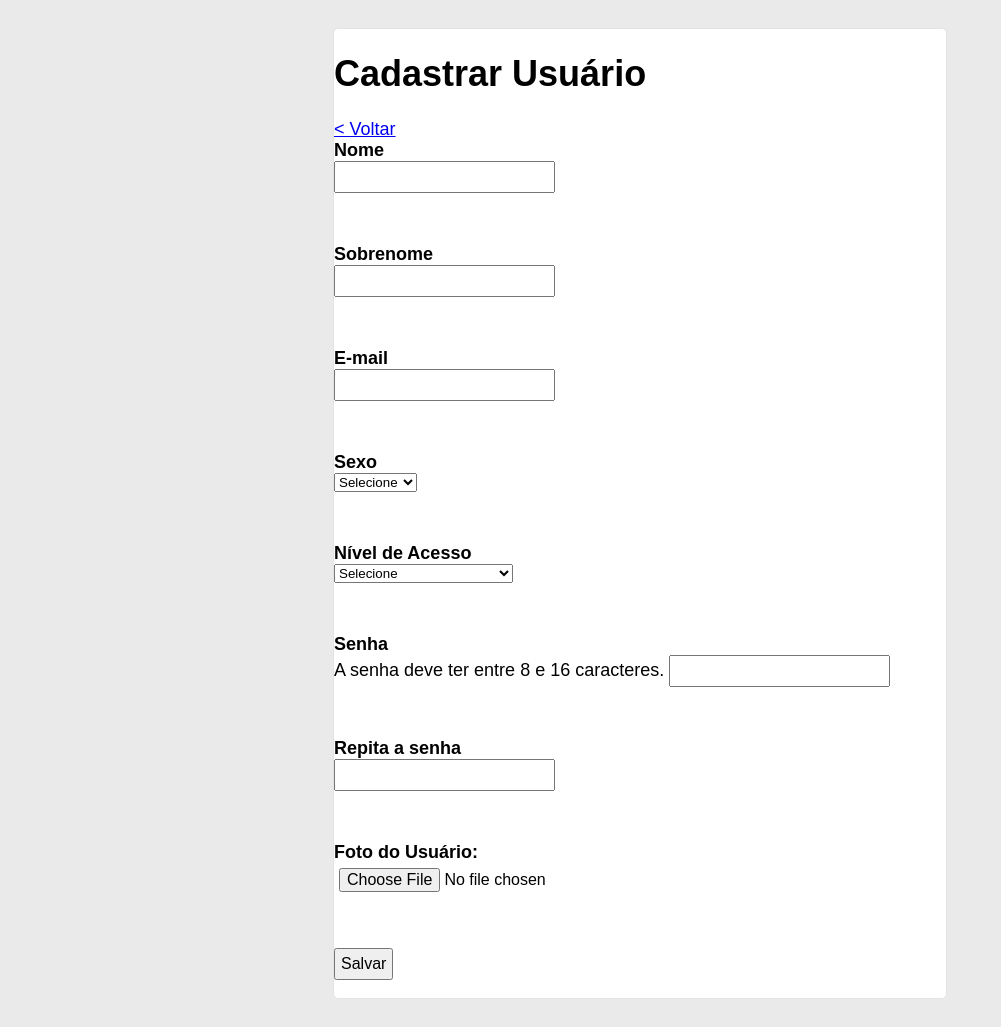
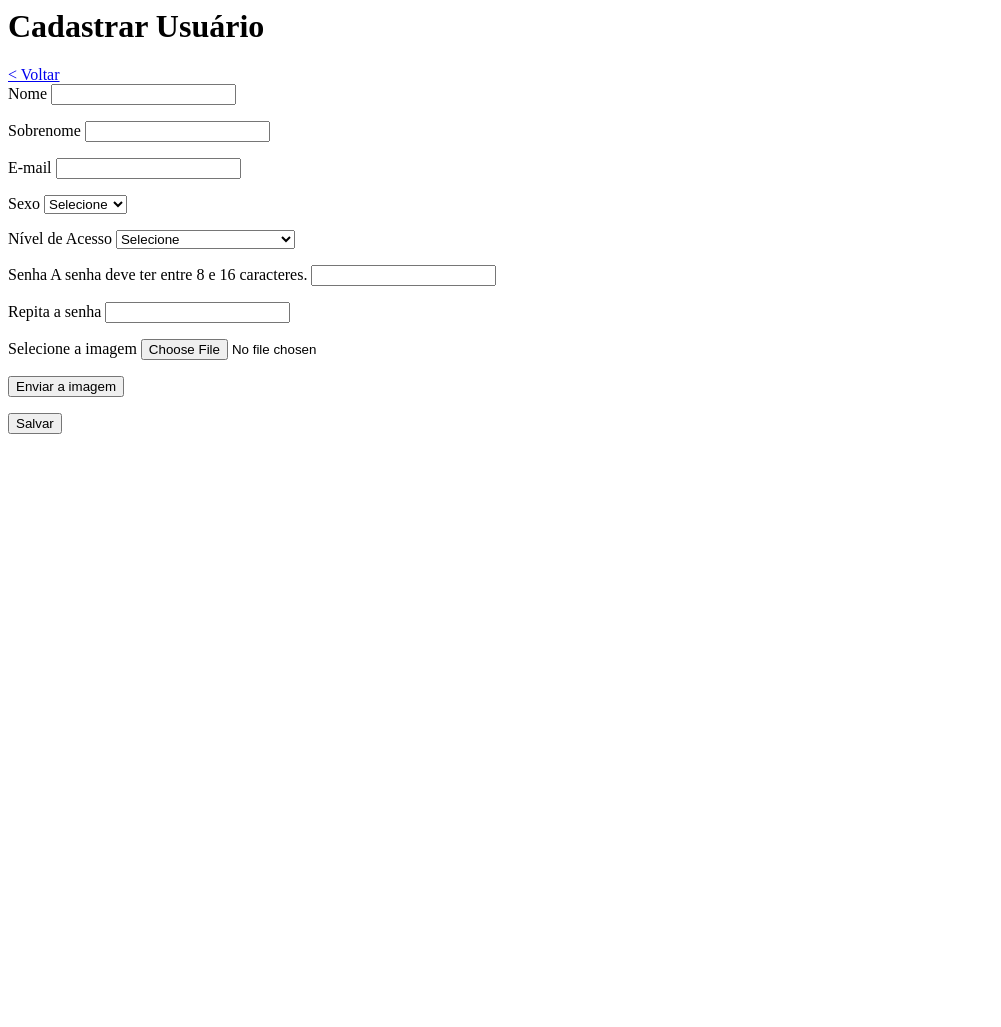
Before and after one commit to Josuebvr/APS2024-02PHP, a PHP site: page /index.php?p=cadastrar in a window 1280 px wide. Shown: the whole page, without its empty margins (0-1001 px from the left). After the commit the page ends 434 px from the top, so only its background shows below. Run offline with PHP 8.4, Linux system fonts and the light colour scheme; the visitor is signed in with stand-in values (Sample User, id 1).

Commit message:
adicionar foto na hora de registrar usuario

```diff
--- a/conteudo/cadastrar.php
+++ b/conteudo/cadastrar.php
@@ -40,22 +40,35 @@ if(isset($_POST['confirmar'])) {
     if(strcmp($_SESSION['senha'], $_SESSION['rsenha']) != 0)
         $erro[] = "As senhas não batem.";
 
+       // Processa a imagem se não houver erros
+       if (count($erro) == 0) {
+        // Verifica se o arquivo de imagem foi enviado
+        if (isset($_FILES['imagem']) && $_FILES['imagem']['error'] == 0) {
+            $imagem = $_FILES['imagem'];
+
+            // Validações da imagem
+            if ($imagem["size"] > 2097152) {
+                $erro[] = "Imagem muito grande! Max: 2MB";
+            } else {
+                $pasta = "uploads/";
+                $nomedaimagem = uniqid() . '.' . strtolower(pathinfo($imagem['name'], PATHINFO_EXTENSION));
+
+                // Move o arquivo para a pasta de destino
+                if (move_uploaded_file($imagem["tmp_name"], $pasta . $nomedaimagem)) {
+                    $path = $pasta . $nomedaimagem;
+                } else {
+                    $erro[] = "Falha ao mover o arquivo de imagem.";
+                }
+            }
+        } else {
+            $path = ''; // Caminho vazio se nenhuma imagem foi enviada
+        }
+    }
+
     if(count($erro) == 0){
         // Criptografa a senha
         $senha = md5(md5($_SESSION['senha']));
 
-        $imagem = null;
-    if (isset($_FILES['imagem']) && $_FILES['imagem']['error'] == 0) {
-        $nome_imagem = uniqid() . '-' . basename($_FILES['imagem']['name']);
-        $caminho_imagem = 'uploads/' . $nome_imagem;
-
-            // Mover a imagem para a pasta "uploads"
-        if (move_uploaded_file($_FILES['imagem']['tmp_name'], $caminho_imagem)) {
-            $imagem = $caminho_imagem; // Caminho relativo da imagem para armazenar no banco
-        } else {
-            echo "Erro ao fazer upload da imagem.";
-        }
-    }
 
         $sql_code = "INSERT INTO usuario (
             nome,
@@ -74,7 +87,7 @@ if(isset($_POST['confirmar'])) {
             '$_SESSION[sexo]',
             '$_SESSION[niveldeacesso]',
             NOW(),
-            '$_SESSION[imagem]'
+            '$path'
             )";
 
         $confirma = $mysqli->query($sql_code) or die ($mysqli->error);
@@ -87,7 +100,7 @@ if(isset($_POST['confirmar'])) {
                   $_SESSION['sexo'],
                   $_SESSION['niveldeacesso'],
                   $_SESSION['datadecadastro'],
-                  $_SESSION['imagem']);
+                  $path);
 
             echo "<script> location.href='index.php?p=inicial'; </script>";
         } else {
@@ -150,9 +163,66 @@ if(count($erro) > 0){
     <input name="rsenha" value="" required type="password">
     <p class=espaco></p>
 
-    <label for="imagem">Foto do Usuário:</label>
-    <input type="file" name="imagem" id="imagem" accept="image/*">
+
+
+
+
+
+
+
+
+
+
+
+<?php
+include("conexao.php");
+
+if(isset($_FILES['imagem'])) {
+    $imagem = $_FILES['imagem'];
+     if($imagem['error'])
+          die("Falha ao enviar a imagem");
+
+    if($imagem["size"] > 2097152)
+        die("Imagem muito grande! Max: 2MB");
+
+    $pasta = "uploads/";
+    $nomedaimagem = $imagem['name'];
+    $novonomedaimagem = uniqid();
+    $extensao = strtolower (pathinfo($nomedaimagem, PATHINFO_EXTENSION));
+
+    if($extensao != "jpg" && $extensao != 'png')
+        die("Tipo de imagem não aceito.");
+
+    $path = $pasta . $novonomedaimagem . "." . $extensao;
+    $deu_certo = move_uploaded_file($imagem["tmp_name"], $path);
+    if ($deu_certo) {
+        $mysqli->query("INSERT INTO usuario (imagem) VALUES('$path')") or die ($mysqli->error);
+        echo "<p>Imagem enviada com sucesso! </p>";
+    } else
+        echo "<p>Falha ao enviar imagem</p>";
+
+}
+
+//Para acessá-la, <a target=\"_blank\" href= \"uploads/$novonomedaimagem.$extensao\">Clique aqui.</a>
+
+?>
+
+    <p><label for ="">Selecione a imagem</label>
+    <input name="imagem" type="file"></p>
+    <button name="upload" type="submit">Enviar a imagem</button>
     <p class=espaco></p>
+
+
+
+
+
+
+
+
+
+
+
+
 
     <input value="Salvar" name="confirmar" type="submit">
 </form>
--- a/index.php
+++ b/index.php
@@ -8,50 +8,7 @@
 
 
 
-    <style>
-     .principal{
-        width:50%;
-        margin: 0 auto;
-        background-color: #FFF;
-        border: 1px solid #e3e3e3;
-        border-radius: 5px;
-    }
-    body{
-        background: #eaeaea;
-        padding: 20px;
-        font-family: Arial;
-        font-size: 18px;
-    }
 
-    label{
-        display: block; font-weight: bold;
-    }
-
-    .espaco{
-        height: 15px; display:block;
-    }
-
-    input{
-        font-size: 16px; padding: 5;
-    }
-
-    .titulo{
-        font-weight: bold;
-    }
-
-    section{
-        margin-bottom: 20px;
-    }
-
-    img{
-        border-radius: 5px;
-        margin-top: 10px;
-        max-width: 100%; /* Ajusta o tamanho da imagem à largura da seção */
-        height: auto;
-    }
-
-
-    </style>
 
 
 </head>
```
Also changed, not shown: conteudo/inicial.php (+41 -17 lines), uploads/67360630d53b5.jpg (renamed from uploads/6735d71db5114-josue.jpg).
